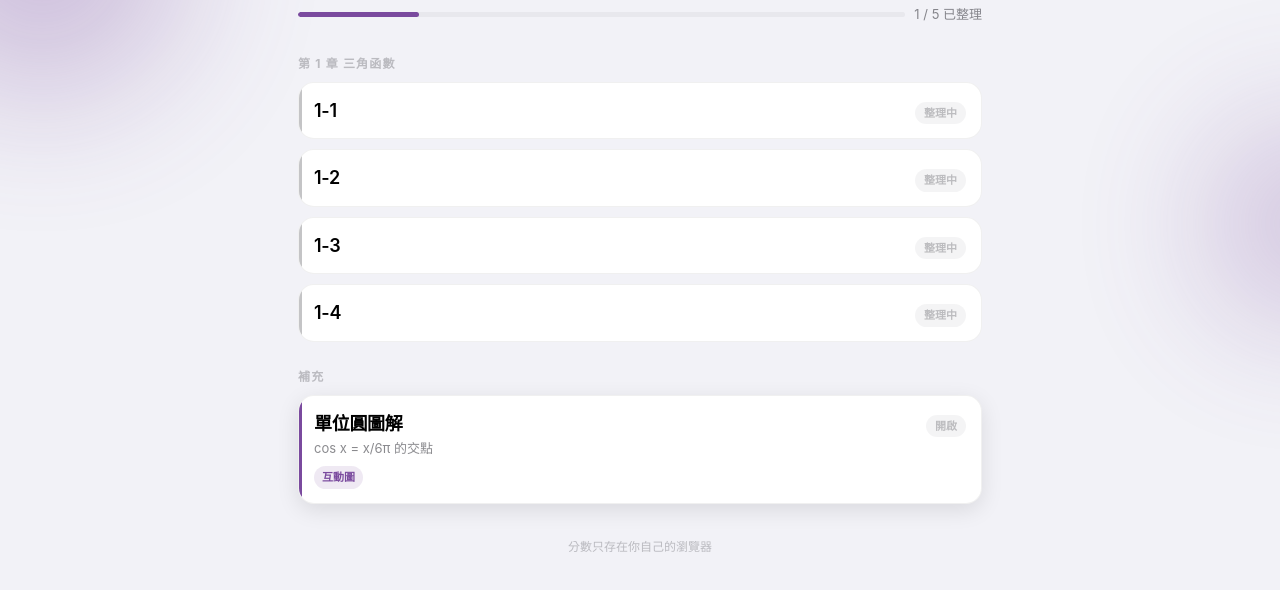
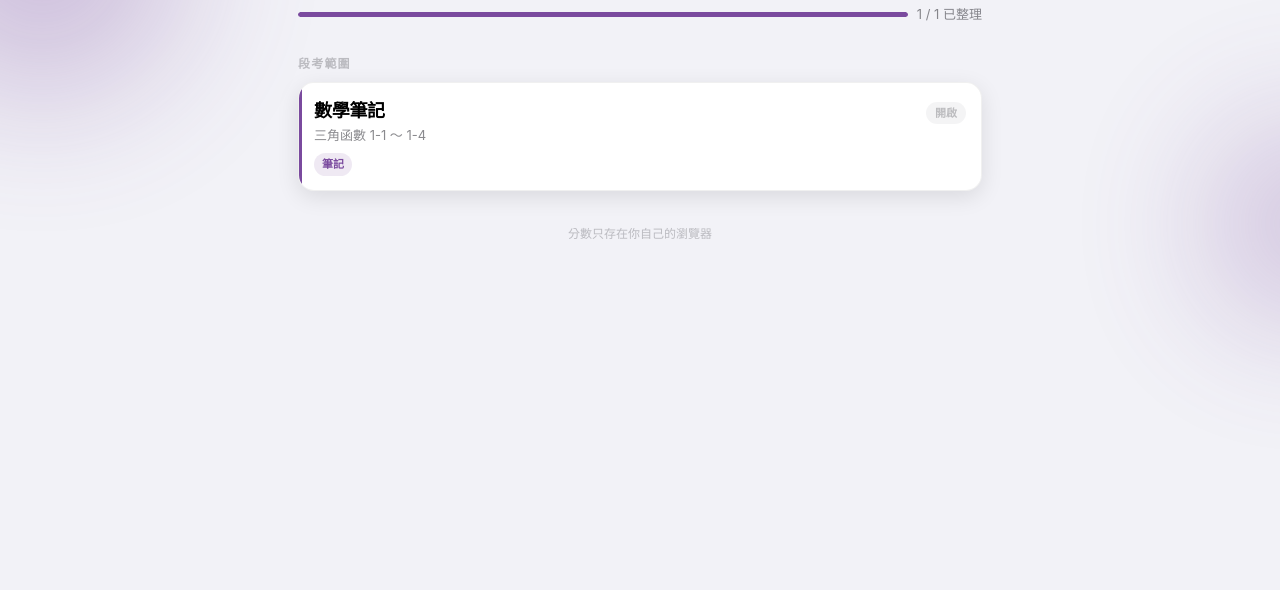
Before and after one commit to rickychen-wq/notes, a plain HTML site: page s-math.html in a window 1280 px wide. Shown: the part 132-722 px from the top of the page. Drawn offline with Linux system fonts and the light colour scheme.

Commit message:
Update s-math.html

```diff
--- a/s-math.html
+++ b/s-math.html
@@ -100,6 +100,19 @@
   .badge.wait{color:var(--label3);background:var(--fill)}
   footer{text-align:center;font-size:12px;color:var(--label3);padding:34px 18px 0}
 </style>
+<link rel="apple-touch-icon" href="icon-180.png">
+<link rel="icon" href="icon-192.png">
+<link rel="manifest" href="app.webmanifest">
+<meta name="apple-mobile-web-app-title" content="段考複習">
+<meta property="og:type" content="website">
+<meta property="og:site_name" content="段考複習">
+<meta property="og:title" content="數學 · 段考複習">
+<meta property="og:description" content="段考複習筆記與線上測驗">
+<meta property="og:image" content="https://rickychen-wq.github.io/notes/share.png">
+<meta property="og:image:width" content="1200">
+<meta property="og:image:height" content="630">
+<meta property="og:url" content="https://rickychen-wq.github.io/notes/s-math.html">
+<meta name="twitter:card" content="summary_large_image">
 </head>
 <body>
 
@@ -111,15 +124,15 @@
     <div class="en rise" style="animation-delay:40ms">Math</div>
     <h1 class="rise" style="animation-delay:70ms">數學</h1>
     <div class="pg rise" style="animation-delay:95ms">
-      <span class="pgbar"><i id="pb"></i></span><span>1 / 5 已整理</span>
+      <span class="pgbar"><i id="pb"></i></span><span>1 / 1 已整理</span>
     </div>
   </div>
-  <h2 class="g rise" style="animation-delay:120ms">第 1 章 三角函數</h2><div class="list"><div class="it todo rise" style="animation-delay:165ms"><div class="hd"><div><div class="tt">1-1</div></div><span class="badge wait">整理中</span></div></div><div class="it todo rise" style="animation-delay:210ms"><div class="hd"><div><div class="tt">1-2</div></div><span class="badge wait">整理中</span></div></div><div class="it todo rise" style="animation-delay:255ms"><div class="hd"><div><div class="tt">1-3</div></div><span class="badge wait">整理中</span></div></div><div class="it todo rise" style="animation-delay:300ms"><div class="hd"><div><div class="tt">1-4</div></div><span class="badge wait">整理中</span></div></div></div><h2 class="g rise" style="animation-delay:345ms">補充</h2><div class="list"><a class="it pressable rise" href="math-unitcircle.html" style="animation-delay:390ms" data-id="math-unitcircle"><div class="hd"><div><div class="tt">單位圓圖解</div><div class="ss">cos x = x/6π 的交點</div></div><span class="badge dn" data-badge>開啟</span></div><div class="tags"><span>互動圖</span></div></a></div>
+  <h2 class="g rise" style="animation-delay:120ms">段考範圍</h2><div class="list"><a class="it pressable rise" href="math.html" style="animation-delay:165ms" data-id="math"><div class="hd"><div><div class="tt">數學筆記</div><div class="ss">三角函數 1-1 ～ 1-4</div></div><span class="badge dn" data-badge>開啟</span></div><div class="tags"><span>筆記</span></div></a></div>
   <footer>分數只存在你自己的瀏覽器</footer>
 </main>
 
 <script>
-setTimeout(function(){ document.getElementById('pb').style.width='20%'; }, 420);
+setTimeout(function(){ document.getElementById('pb').style.width='100%'; }, 420);
 document.querySelectorAll('.it[data-id]').forEach(function(el){
   var b=el.querySelector('[data-badge]'); if(!b) return;
   var sc=nxScore(el.dataset.id);
```
